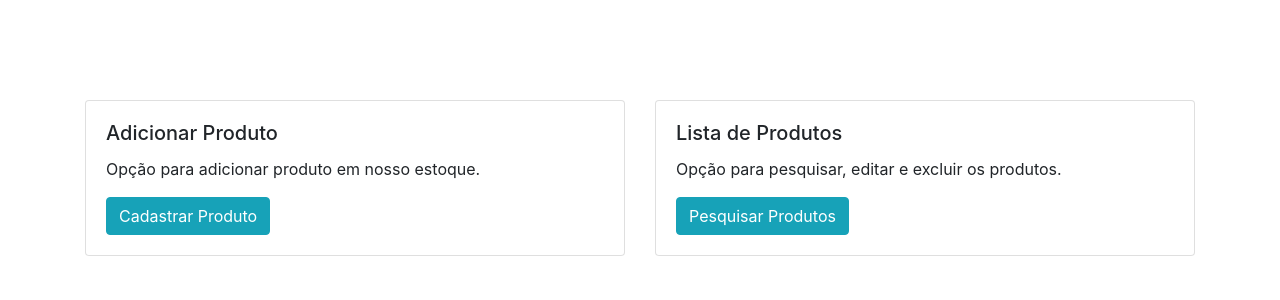
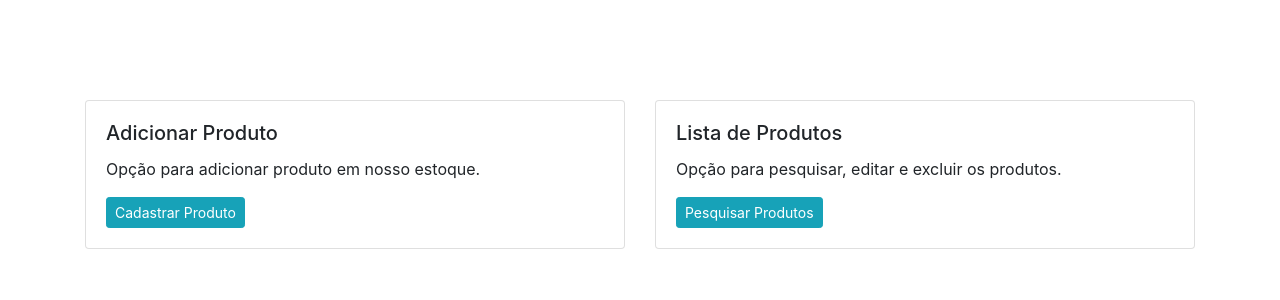
Before and after one commit to leo-allves/Crud_procedural, a PHP site: page / in a window 1280 px wide. Shown: the top 300 px of the page. Run offline with PHP 8.4, Linux system fonts and the light colour scheme; some libraries are stand-ins or nearby versions; some web fonts are replaced.

Commit message:
mudança nos botões index do menu

```diff
--- a/form/index.php
+++ b/form/index.php
@@ -18,7 +18,7 @@
                     <div class="card-body">
                         <h5 class="card-title">Adicionar Produto</h5>
                             <p class="card-text">Opção para adicionar produto em nosso estoque.</p>
-                            <a href="adicionar_produto.php" class="btn btn-info">Cadastrar Produto</a>
+                            <a href="adicionar_produto.php" class="btn btn-info btn-sm">Cadastrar Produto</a>
                     </div>
                 </div>
             </div>
@@ -27,7 +27,7 @@
                     <div class="card-body">
                         <h5 class="card-title">Lista de Produtos</h5>
                             <p class="card-text">Opção para pesquisar, editar e excluir os produtos.</p>
-                            <a href="listar_produtos.php" class="btn btn-info"> Pesquisar Produtos</a>
+                            <a href="listar_produtos.php" class="btn btn-info btn-sm"> Pesquisar Produtos</a>
                     </div>
                 </div>
             </div>
```
